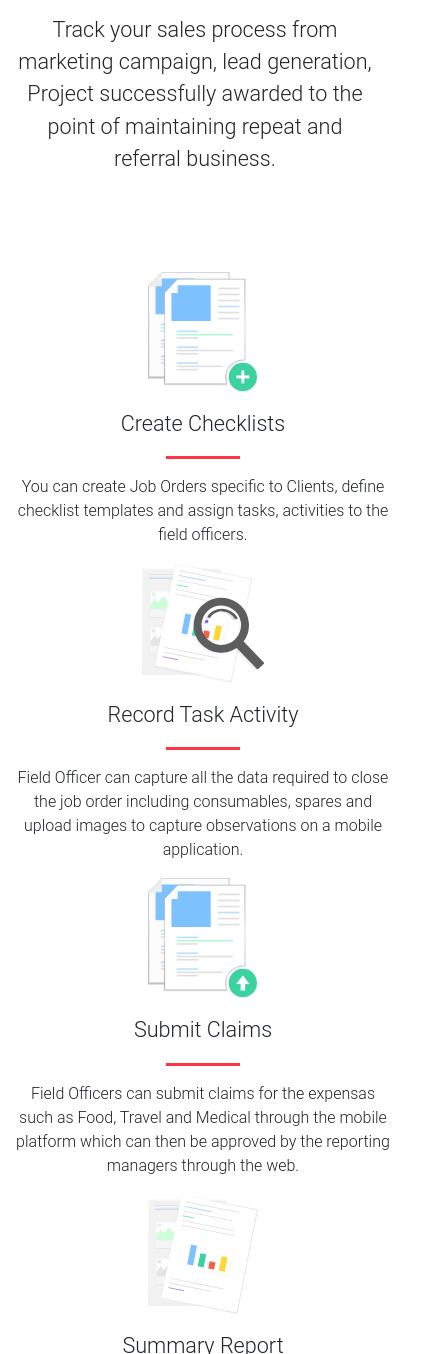
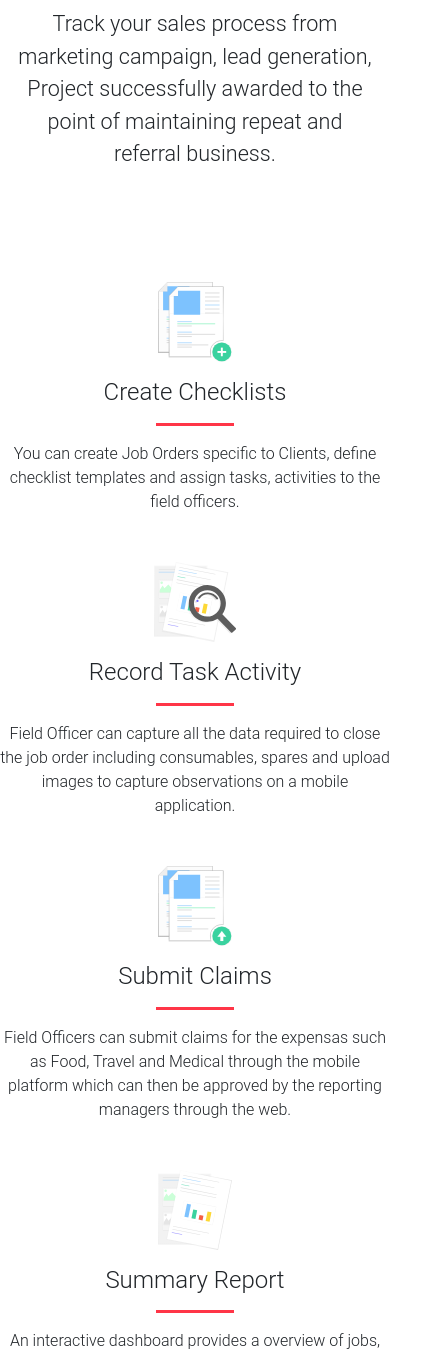
Before and after one commit to dhavalv3rma/OptionMatrix, a plain HTML site: page salesglobal.html in a window 390 px wide. Shown: the part 646-2000 px from the top of the page, 429 px wide, since content can reach past the window. Drawn offline with nearby package versions, Linux system fonts and the light colour scheme; a web font is replaced by a local one.

Commit message:
Responsive all

```diff
--- a/base/f2o-style.css
+++ b/base/f2o-style.css
@@ -9,6 +9,8 @@ body a:hover {
     text-decoration: none !important;
     color: #ffffff;
 }
+
+
 
 * {
     transition: all 0.1s ease-out;
@@ -55,13 +57,11 @@ body a:hover {
     background-image: url("/images/f2o/Dashboard.png");
     background-repeat: no-repeat;
     background-position: center;
-
 }
 
 
 #img2 {
     background-image: url("/images/f2o/calendar.png");
-    background-repeat: no-repeat;
     background-repeat: no-repeat;
     background-position: center;
 }
@@ -189,45 +189,22 @@ footer a,
 @media only screen and (max-width: 600px) {
 
 
-
-    .display-4 {
-        font-size: 2.5rem;
+    header img {
+        height: 50px;
     }
 
-
-    .accordion {
-        height: auto;
+    .frame-img {
+        height: 160px;
+        background-size: contain;
     }
 
-    .accordion ul li,
-    .accordion ul li:hover,
-    .accordion ul:hover li,
-    .accordion ul:hover li:hover {
-        position: relative;
-        display: table;
-        table-layout: fixed;
-        width: 100%;
-        -webkit-transition: none;
-        transition: none;
+    #global-text {
+        margin-top: 20px;
+        margin-bottom: 20px;
     }
 
-    #number-section h1 {
-        font-size: 1.75rem;
-    }
-
-    #number-section h2 {
-        font-size: 1.5rem;
-    }
-
-
-    #brand-footer {
-        justify-content: center;
-    }
-
-    #quote {
-        border-top: 1px solid red;
-        padding-top: 5px;
-        margin-left: 50px;
+    #process img {
+        height: 80px;
     }
 }
 
--- a/base/people-style.css
+++ b/base/people-style.css
@@ -187,46 +187,22 @@ footer a,
 /*Phones- 600px and low*/
 @media only screen and (max-width: 600px) {
 
-
-
-    .display-4 {
-        font-size: 2.5rem;
+    header img {
+        height: 50px;
     }
 
-
-    .accordion {
-        height: auto;
+    .frame-img {
+        height: 160px;
+        background-size: contain;
     }
 
-    .accordion ul li,
-    .accordion ul li:hover,
-    .accordion ul:hover li,
-    .accordion ul:hover li:hover {
-        position: relative;
-        display: table;
-        table-layout: fixed;
-        width: 100%;
-        -webkit-transition: none;
-        transition: none;
+    #global-text {
+        margin-top: 20px;
+        margin-bottom: 20px;
     }
 
-    #number-section h1 {
-        font-size: 1.75rem;
-    }
-
-    #number-section h2 {
-        font-size: 1.5rem;
-    }
-
-
-    #brand-footer {
-        justify-content: center;
-    }
-
-    #quote {
-        border-top: 1px solid red;
-        padding-top: 5px;
-        margin-left: 50px;
+    #process img {
+        height: 80px;
     }
 }
 
--- a/base/salesglobal-style.css
+++ b/base/salesglobal-style.css
@@ -206,45 +206,23 @@ footer a,
 @media only screen and (max-width: 600px) {
 
 
-
-    .display-4 {
-        font-size: 2.5rem;
+    header img {
+        height: 50px;
     }
 
 
-    .accordion {
-        height: auto;
+    .frame-img {
+        height: 160px;
+        background-size: contain;
     }
 
-    .accordion ul li,
-    .accordion ul li:hover,
-    .accordion ul:hover li,
-    .accordion ul:hover li:hover {
-        position: relative;
-        display: table;
-        table-layout: fixed;
-        width: 100%;
-        -webkit-transition: none;
-        transition: none;
+    #global-text {
+        margin-top: 20px;
+        margin-bottom: 20px;
     }
 
-    #number-section h1 {
-        font-size: 1.75rem;
-    }
-
-    #number-section h2 {
-        font-size: 1.5rem;
-    }
-
-
-    #brand-footer {
-        justify-content: center;
-    }
-
-    #quote {
-        border-top: 1px solid red;
-        padding-top: 5px;
-        margin-left: 50px;
+    #process img {
+        height: 80px;
     }
 }
 
--- a/salesglobal.html
+++ b/salesglobal.html
@@ -10,8 +10,8 @@
     <link href="https://fonts.googleapis.com/css?family=Open+Sans&display=swap" rel="stylesheet">
     <link rel="stylesheet" href="https://stackpath.bootstrapcdn.com/bootstrap/4.4.1/css/bootstrap.min.css">
     <link rel="stylesheet" href="https://stackpath.bootstrapcdn.com/font-awesome/4.7.0/css/font-awesome.min.css">
-    <link rel="stylesheet" href="/base/mdb.min.css">
-    <link rel="stylesheet" href="/base/salesglobal-style.css">
+    <link rel="stylesheet" href="base/mdb.min.css">
+    <link rel="stylesheet" href="base/salesglobal-style.css">
     <title>Digital Disruption</title>
 </head>
 
@@ -76,10 +76,10 @@
     <!--Head section-->
     <header class="container mb-5 py-5">
         <div class="text-center pt-5 ">
-            <div class="display-4 mb-4"><img src="images/sales/S_logo.png" alt="">
+            <div class="mb-4"><img src="images/sales/S_logo.png" alt="">
                 <div class="clearfix bg-danger my-3"></div>
             </div>
-            <p class="h5-responsive">Cloud-based solution to manage your sales pipeline with an up-to-the-minute
+            <p class="h4-responsive">Cloud-based solution to manage your sales pipeline with an up-to-the-minute
                 view of your entire sales funnel on a clean,visual Dashboard.</p>
         </div>
     </header>
@@ -87,35 +87,36 @@
     <!--Cards-Section-->
     <section class="container">
         <div class=" pt-5 text-center">
-            <div class="h1-responsive  mb-4">Complete Sales Automation Solution
+            <h2 class=" mb-4">Complete Sales Automation Solution
                 <div class="clearfix bg-danger my-3"></div>
-            </div>
-            <p class="h5-responsive">Track your sales process from marketing campaign, lead generation, Project successfully awarded to the point of maintaining repeat and referral business.</p>
-            <div class="row mt-5 pl-3" id="cards">
+            </h2>
+            <p class="h4-responsive">Track your sales process from marketing campaign, lead generation, Project successfully awarded to the point of maintaining repeat and referral business.</p>
+
+            <div class="row mt-5" id="cards">
                 <div class="my-5" id="process">
                     <div class="row">
-                        <div class="col-md-3 col-sm-6">
+                        <div class="col-sm-6 col-md-3 my-3">
                             <img src="images/checklist.svg" alt="">
-                            <div class="mt-3 h5-responsive">Create Checklists</div>
+                            <h4 class="mt-3">Create Checklists</h4>
                             <div class="clearfix bg-danger my-3"></div>
                             <p>You can create Job Orders specific to Clients, define checklist templates and assign tasks, activities to the field officers.</p>
                         </div>
-                        <div class="col-md-3 col-sm-6">
+                        <div class="col-sm-6 col-md-3 my-3">
                             <img src="images/audit.svg" alt="">
-                            <div class="mt-3 h5-responsive">Record Task Activity</div>
+                            <h4 class="mt-3">Record Task Activity</h4>
                             <div class="clearfix bg-danger my-3"></div>
                             <p>Field Officer can capture all the data required to close the job order including consumables, spares and upload images to capture observations on a mobile application.</p>
                         </div>
-                        <div class="col-md-3 col-sm-6">
+                        <div class="col-sm-6 col-md-3 my-3">
                             <img src="images/submit.svg" alt="">
-                            <div class="mt-3 h5-responsive ">Submit Claims</div>
+                            <h4 class="mt-3">Submit Claims</h4>
                             <div class="clearfix bg-danger my-3"></div>
                             <p>Field Officers can submit claims for the expensas such as Food, Travel and Medical through the mobile platform which can then be approved by the reporting managers through the web.
                             </p>
                         </div>
-                        <div class="col-md-3 col-sm-6">
+                        <div class="col-sm-6 col-md-3 my-3">
                             <img src="images/docs.svg" alt="">
-                            <div class="mt-3 h5-responsive ">Summary Report</div>
+                            <h4 class="mt-3">Summary Report</h4>
                             <div class="clearfix bg-danger my-3"></div>
                             <p>An interactive dashboard provides a overview of jobs, activities and claims and a summary of various upcoming and overdue tasks along with graphical representation showing distribution trends.
                             </p>
@@ -129,102 +130,94 @@
     <!--Features section-->
     <section class="container-fluid my-5 pb-3">
         <div class="container text-center py-5">
-            <div class="h1-responsive mb-4">Features<div class="clearfix bg-danger my-3"></div>
-            </div>
+            <h1 class="mb-4">Features<div class="clearfix bg-danger my-3"></div>
+            </h1>
             <p class="h5-responsive">Field 2 Office provides real time status of order of service from the customer location help managers to easily access employee performance and also take corrective measures if the works gets delayed.
             </p>
         </div>
         <div class="row">
-            <div class="col-6 my-auto px-5 h5-responsive">
-                <h2>Dashboard</h2>
+            <div class="col-sm-12 col-md-6 my-auto py-5 p-md-5">
+                <h3>Dashboard</h3>
                 <hr>
-                <p>A detailed summary is available where You can view results in the form of graphs and charts for trend analysis. This section provides a overview of active prospects, conversion ratios, conversation ratios, opportunities ratio and distributions for marketing, sales, opportunities and prospects. Summary of various upcoming and overdue tasks can be viewed from this section along with the graphical representation showing distribution trends.
+                <p class="h5-responsive">A detailed summary is available where You can view results in the form of graphs and charts for trend analysis. This section provides a overview of active prospects, conversion ratios, conversation ratios, opportunities ratio and distributions for marketing, sales, opportunities and prospects. Summary of various upcoming and overdue tasks can be viewed from this section along with the graphical representation showing distribution trends.
                 </p>
             </div>
-            <div class="col-6 frame-img" id="img1"></div>
+            <div class="col-6 frame-img mx-auto" id="img1"></div>
         </div>
         <div class="row">
-            <div class="col-6 frame-img" id="img2"></div>
-            <div class="col-6 my-auto px-5">
-                <h2>Track opportunities
-                </h2>
+            <div class="col-6 frame-img mx-auto order-2 order-md-1" id="img2"></div>
+            <div class="col-sm-12 col-md-6 my-auto py-5 p-md-5 order-md-2">
+                <h3>Track opportunities</h3>
                 <hr>
-                <p class="h4-responsive">You can capture the clients that have begun a conversation for a project and capture the movement of as they move through the sales process with an interactive Kanban type drag and drop layout..
+                <p class="h5-responsive">You can capture the clients that have begun a conversation for a project and capture the movement of as they move through the sales process with an interactive Kanban type drag and drop layout..
                 </p>
             </div>
         </div>
 
         <div class="row">
-            <div class="col-6 my-auto px-5">
-                <h2>Manage Repeat
-                </h2>
+            <div class="col-sm-12 col-md-6 my-auto py-5 p-md-5">
+                <h3>Manage Repeat</h3>
                 <hr>
-                <p class="h4-responsive">Once a client project is awarded, you can capture the repeat and referral business potentials coming from them and maintain an ongoing relationships. This also provides an interactive drag and drop Kanban card layout.
+                <p class="h5-responsive">Once a client project is awarded, you can capture the repeat and referral business potentials coming from them and maintain an ongoing relationships. This also provides an interactive drag and drop Kanban card layout.
                 </p>
             </div>
-            <div class="col-6 frame-img" id="img3"></div>
+            <div class="col-6 frame-img mx-auto" id="img3"></div>
 
         </div>
         <div class="row">
-            <div class="col-6 frame-img" id="img4"></div>
-            <div class="col-6 my-auto px-5">
-                <h2>Validate Prospects
-                </h2>
+            <div class="col-6 frame-img mx-auto order-2 order-md-1" id="img4"></div>
+            <div class="col-sm-12 col-md-6 my-auto py-5 p-md-5 order-md-2">
+                <h3>Validate Prospects</h3>
                 <hr>
-                <p class="h4-responsive">You can define the marketing process flow and capture the movement of prospects as they move through the marketing process with an interactive Kanban type drag and drop layout.
+                <p class="h5-responsive">You can define the marketing process flow and capture the movement of prospects as they move through the marketing process with an interactive Kanban type drag and drop layout.
                 </p>
             </div>
         </div>
         <div class="row">
-            <div class="col-6 my-auto px-5">
-                <h2>Determine Accounts
-                </h2>
+            <div class="col-sm-12 col-md-6 my-auto py-5 p-md-5">
+                <h3>Determine Accounts</h3>
                 <hr>
-                <p class="h4-responsive">You can determine what are the possible accounts with a prospective client. Here you can also see a geographical distribution of the accounts on a google map interface.
+                <p class="h5-responsive">You can determine what are the possible accounts with a prospective client. Here you can also see a geographical distribution of the accounts on a google map interface.
                 </p>
             </div>
-            <div class="col-6 frame-img" id="img5"></div>
+            <div class="col-6 frame-img mx-auto" id="img5"></div>
         </div>
         <div class="row">
-            <div class="col-6 frame-img" id="img6"></div>
-            <div class="col-6 my-auto px-5">
-                <h2>Record contacts details
-                </h2>
+            <div class="col-6 frame-img mx-auto order-2 order-md-1" id="img6"></div>
+            <div class="col-sm-12 col-md-6 my-auto py-5 p-md-5 order-md-2">
+                <h3>Record contacts details</h3>
                 <hr>
-                <p class="h4-responsive">You can capture the details of the different contacts that are associated with an client account.
+                <p class="h5-responsive">You can capture the details of the different contacts that are associated with an client account.
                 </p>
             </div>
         </div>
         <div class="row">
-            <div class="col-6 my-auto px-5">
-                <h2>Manage Referrals
-                </h2>
+            <div class="col-sm-12 col-md-6 my-auto py-5 p-md-5">
+                <h3>Manage Referrals</h3>
                 <hr>
-                <p class="h4-responsive">Maintain repeat and referral business pontentials with the existing clients by capturing the flow sales flow through a interactive kanban drag and drop interface.
+                <p class="h5-responsive">Maintain repeat and referral business pontentials with the existing clients by capturing the flow sales flow through a interactive kanban drag and drop interface.
                 </p>
             </div>
-            <div class="col-6 frame-img" id="img7"></div>
+            <div class="col-6 frame-img mx-auto" id="img7"></div>
 
         </div>
         <div class="row">
-            <div class="col-6 frame-img" id="img8"></div>
-            <div class="col-6 my-auto px-5">
-                <h2>Create Campaign
-                </h2>
+            <div class="col-6 frame-img mx-auto order-2 order-md-1" id="img8"></div>
+            <div class="col-sm-12 col-md-6 my-auto py-5 p-md-5 order-md-2">
+                <h3>Create Campaign</h3>
                 <hr>
-                <p class="h4-responsive">You can create campaigns to target prospective market segments in terms of industrial domain specialisation and geographical preferences.
+                <p class="h5-responsive">You can create campaigns to target prospective market segments in terms of industrial domain specialisation and geographical preferences.
                 </p>
             </div>
         </div>
         <div class="row">
-            <div class="col-6 my-auto px-5">
-                <h2>Generate Leads
-                </h2>
+            <div class="col-sm-12 col-md-6 my-auto py-5 p-md-5">
+                <h3>Generate Leads</h3>
                 <hr>
-                <p class="h4-responsive">You can capture and update the the details of leads of your prospects and mark them as active or inactive as being a hot lead or otherwise.
+                <p class="h5-responsive">You can capture and update the the details of leads of your prospects and mark them as active or inactive as being a hot lead or otherwise.
                 </p>
             </div>
-            <div class="col-6 frame-img" id="img9"></div>
+            <div class="col-6 frame-img mx-auto" id="img9"></div>
 
         </div>
     </section>
```
Also changed, not shown: audit-bench.html (+55 -54 lines), base/audit-style.css (+3 -4 lines), f2o.html (+45 -50 lines), peoplefirst.html (+42 -46 lines), images/f2o/phone.png.
